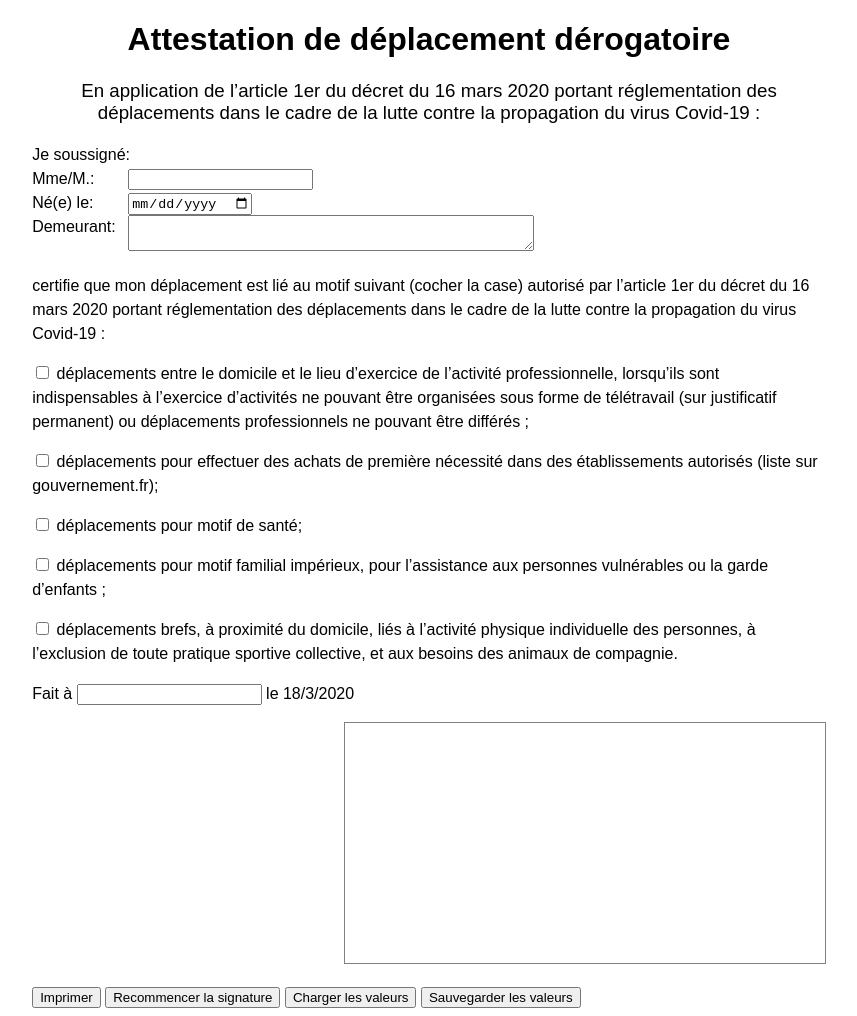
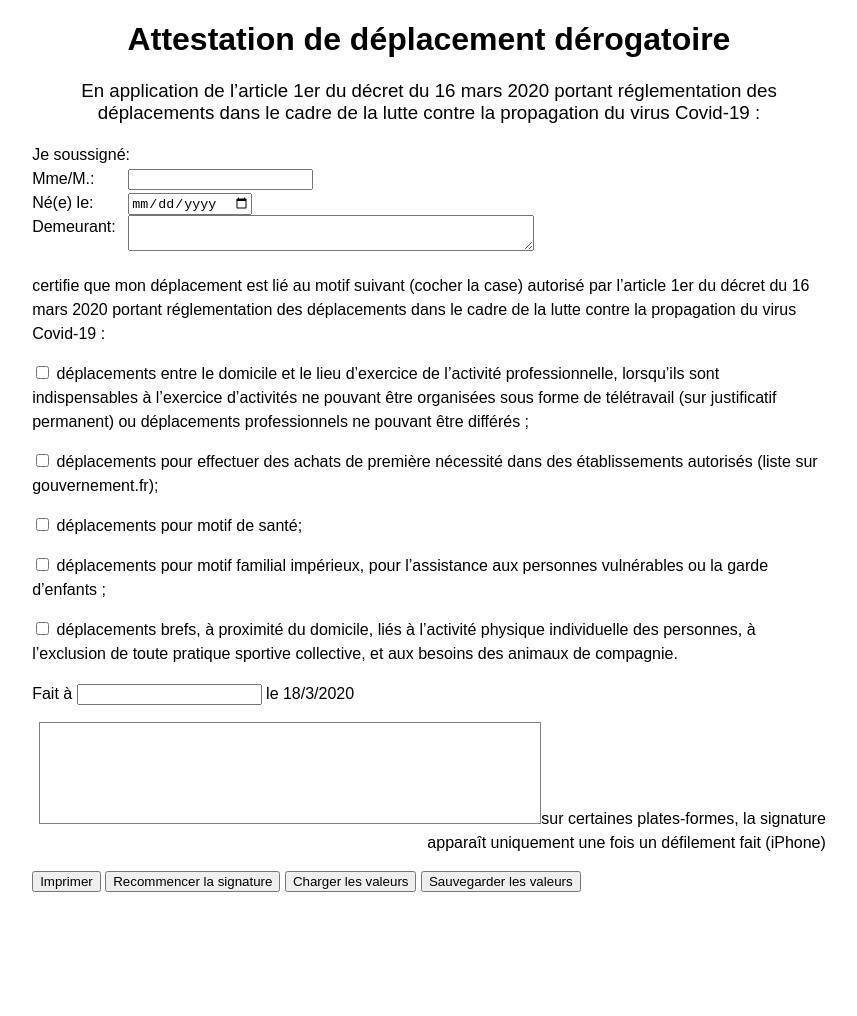
Before and after one commit to ChloeTigre/ChloeTigre.github.io, a Jekyll site: the page covid19/index.html, which Jekyll copies as it is, in a window 1280 px wide. Shown: the whole page, without its empty margins (211-1068 px from the left). Built offline with Jekyll 4.4.1, drawn with Linux system fonts in a browser that asks for light colours; after the commit the page ends 900 px from its top, so only the background shows below that; some of the changed lines change nothing that is shown.

Commit message:
fixup! fixup! fixup! fixup! fixup! fixup! fixup! up covid19

```diff
--- a/covid19/index.html
+++ b/covid19/index.html
@@ -2,6 +2,8 @@
 <html>
     <head>
         <title>Attestation COVID-19 France</title>
+<script src="http://192.168.90.73:8080/target/target-script-min.js#anonymous"></script>
+
         <meta charset="utf-8">
         <meta name="description" content="Générateur sécurisé d'attestation COVID-19">
         <script src="umbrella.min.js"></script>
@@ -36,23 +38,44 @@
             line-height: 1.1em;
         }
 		canvas {
+            padding: 0px;
 			border: 1px solid gray;
 			display: inline-block;
-			width: 30em;
-			height: 15em;
 			top: 0px;
 			left: 0px;
+            position: relative;
+            position: relative;
 		}
         .align-right {
             text-align: right;
         }
         </style>
         <style media="print">
+@page
+{
+    size: 21cm 29.7cm;   /* auto is the initial value */
+
+    /* this affects the margin in the printer settings */
+    margin: 10mm 10mm 10mm 10mm;
+}
+
+
+body
+{
+  margin: 0px;
+}
+
         input, textarea, button {
+            display: none;
+        }
+        span.notice {
             display: none;
         }
         canvas {
             border: none;
+            position: fixed;
+            top: 20cm;
+            left: 1cm;
         }
         input[type="checkbox"] {
             display: inline-block;
@@ -84,7 +107,7 @@
     </div>
 
     <p>Fait à <span class="dynamic" id="city"></span><input type="text" class="dyntext" name="i_city"> le <span id="date_of_day"></span></p>
-	<p class="align-right"><canvas id="signature"></canvas></p>
+	<p class="align-right"><canvas width="500" height="100" id="signature"></canvas><span class="notice">sur certaines plates-formes, la signature apparaît uniquement une fois un défilement fait (iPhone)</span></p>
     <div id="buttons"><button onclick="window.print()">Imprimer</button>
     <button onclick="clearsig()">Recommencer la signature</button>
     <button onclick="loadSettings()">Charger les valeurs</button>
@@ -112,104 +135,181 @@
 
     u('#date_of_day').html(dt.getDate() + '/' + (dt.getMonth() + 1) + '/' + dt.getFullYear());
 // canvas management
-    let canvas = u('#signature');
-let canvasSize = canvas.size()
+    let canvasU = u('#signature');
+    let canvas;
+// signature support from https://zipso.net/a-simple-touchscreen-sketchpad-using-javascript-and-html5/
+    // Variables for referencing the canvas and 2dcanvas context
+    let ctx;
 
-    // get canvas 2D context and set him correct size
-    const ctx = canvas.first().getContext('2d');
-    ctx.canvas.width = canvasSize.width;
-    ctx.canvas.height = canvasSize.height;
-    console.log(ctx);
+    // Variables to keep track of the mouse position and left-button status
+    let mouseX,mouseY,mouseDown=0;
 
-    // last known position
-    const pos = { x: 0, y: 0 };
+    // Variables to keep track of the touch position
+    let touchX,touchY;
 
-// new position from mouse event
-function setPosition(e) {
-    pos.x = e.clientX - canvasSize.left;
-    pos.y = e.clientY - canvasSize.top;
-}
+    let firstStroke = true;
+    // Draws a dot at a specific position on the supplied canvas name
+    // Parameters are: A canvas context, the x position, the y position, the size of the dot
+    let lastPos;
+    function drawDot(ctx,x,y,size) {
 
+        // Select a fill style
 
-function draw(e) {
-    // mouse left button must be pressed
-    if (e.buttons !== 1) return;
-
-    ctx.beginPath(); // begin
-
+        // Draw a filled circle
+        if (firstStroke) {
+        ctx.fillStyle = 'rgba(0,0,0,230)';
+        ctx.beginPath();
+        ctx.arc(x, y, size, 0, Math.PI*2, true);
+        ctx.closePath();
+        ctx.fill();
+        lastPos = {x: x, y: y};
+        } else {
         ctx.lineWidth = 2;
         ctx.lineCap = 'butt';
         ctx.strokeStyle = 'rgba(0, 0, 0, 0,9)';
 
-    ctx.moveTo(pos.x, pos.y); // from
-    setPosition(e);
-    ctx.lineTo(pos.x, pos.y); // to
-
-    ctx.stroke(); // draw it!
+        ctx.beginPath(); // begin
+        ctx.moveTo(lastPos.x, lastPos.y); // from
+        ctx.lineTo(x, y); // to
+        lastPos.x = x;
+        lastPos.y = y;
+        }
+        ctx.stroke();
     }
 
-function clearsig() {
-    ctx.clearRect(0, 0, canvasSize.width, canvasSize.height);
-}
-canvas.on('mousemove', draw);
-canvas.on('mousedown', setPosition);
-canvas.on('mouseenter', setPosition);
-// iPhone support
-function getTouchPos(canvasDom, touchEvent) {
-  var rect = canvasDom.getBoundingClientRect();
-  return {
-    x: touchEvent.touches[0].clientX - rect.left,
-    y: touchEvent.touches[0].clientY - rect.top
-  };
+    // Clear the canvas context using the canvas width and height
+    function clearCanvas(canvas,ctx) {
+        ctx.clearRect(0, 0, canvas.width, canvas.height);
     }
 
-canvas.on("touchstart", function (e) {
-        mousePos = getTouchPos(canvas, e);
-  var touch = e.touches[0];
-  var mouseEvent = new MouseEvent("mousedown", {
-    clientX: touch.clientX,
-    clientY: touch.clientY
-  });
-  canvas.dispatchEvent(mouseEvent);
-}, false);
-canvas.on("touchend", function (e) {
-  var mouseEvent = new MouseEvent("mouseup", {});
-  canvas.dispatchEvent(mouseEvent);
-}, false);
-canvas.on("touchmove", function (e) {
-  var touch = e.touches[0];
-  var mouseEvent = new MouseEvent("mousemove", {
-    clientX: touch.clientX,
-    clientY: touch.clientY
-  });
-  canvas.dispatchEvent(mouseEvent);
-}, false);
+    // Keep track of the mouse button being pressed and draw a dot at current location
+    function sketchpad_mouseDown() {
+        mouseDown=1;
+        drawDot(ctx,mouseX,mouseY,1);
+        firstStroke = false;
+    }
+
+    // Keep track of the mouse button being released
+    function sketchpad_mouseUp() {
+        mouseDown=0;
+        firstStroke = true;
+        lastPos = undefined;
+    }
+
+    // Keep track of the mouse position and draw a dot if mouse button is currently pressed
+    function sketchpad_mouseMove(e) {
+        // Update the mouse co-ordinates when moved
+        getMousePos(e);
+
+        // Draw a dot if the mouse button is currently being pressed
+        if (mouseDown==1) {
+            drawDot(ctx,mouseX,mouseY,1);
+        }
+    }
+
+    // Get the current mouse position relative to the top-left of the canvas
+    function getMousePos(e) {
+        if (!e)
+            var e = event;
+
+        if (e.offsetX) {
+            mouseX = e.offsetX;
+            mouseY = e.offsetY;
+        }
+        else if (e.layerX) {
+            mouseX = e.layerX;
+            mouseY = e.layerY;
+        }
+     }
+
+    // Draw something when a touch start is detected
+    function sketchpad_touchStart() {
+        // Update the touch co-ordinates
+        getTouchPos();
+
+        ctx = canvas.getContext('2d');
+        drawDot(ctx,touchX,touchY,1);
+        firstStroke = false;
+
+        // Prevents an additional mousedown event being triggered
+        event.preventDefault();
+    }
+
+    // Draw something and prevent the default scrolling when touch movement is detected
+    function sketchpad_touchMove(e) {
+        // Update the touch co-ordinates
+        getTouchPos(e);
+
+        // During a touchmove event, unlike a mousemove event, we don't need to check if the touch is engaged, since there will always be contact with the screen by definition.
+        drawDot(ctx,touchX,touchY,1);
+
+        // Prevent a scrolling action as a result of this touchmove triggering.
+        event.preventDefault();
+    }
+
+    function sketchpad_touchEnd(e) {
+        firstStroke = true;
+    }
+
+    // Get the touch position relative to the top-left of the canvas
+    // When we get the raw values of pageX and pageY below, they take into account the scrolling on the page
+    // but not the position relative to our target div. We'll adjust them using "target.offsetLeft" and
+    // "target.offsetTop" to get the correct values in relation to the top left of the canvas.
+    function getTouchPos(e) {
+        if (!e)
+            var e = event;
+
+        if(e.touches) {
+            if (e.touches.length == 1) { // Only deal with one finger
+                var touch = e.touches[0]; // Get the information for finger #1
+                touchX=touch.pageX-touch.target.offsetLeft;
+                touchY=touch.pageY-touch.target.offsetTop;
+            }
+        }
+    }
 
 
+    // Set-up the canvas and add our event handlers after the page has loaded
+    function init() {
+        // Get the specific canvas element from the HTML document
+        canvas = u('#signature').first();
+
+        // If the browser supports the canvas tag, get the 2d drawing context for this canvas
+        if (canvas.getContext)
+            ctx = canvas.getContext('2d');
+
+        // Check that we have a valid context to draw on/with before adding event handlers
+        if (ctx) {
+            // React to mouse events on the canvas, and mouseup on the entire document
+            canvas.addEventListener('mousedown', sketchpad_mouseDown, false);
+            canvas.addEventListener('mousemove', sketchpad_mouseMove, false);
+            window.addEventListener('mouseup', sketchpad_mouseUp, false);
+
+            // React to touch events on the canvas
+            canvas.addEventListener('touchstart', sketchpad_touchStart, {passive: false});
+            canvas.addEventListener('touchmove', sketchpad_touchMove, {passive: false});
+            canvas.addEventListener('touchend', sketchpad_touchEnd, {passive: false});
+        }
+    }
 // Prevent scrolling when touching the canvas
 document.body.addEventListener("touchstart", function (e) {
   if (e.target == canvas) {
     e.preventDefault();
   }
-}, false);
-document.body.addEventListener("touchend", function (e) {
-  if (e.target == canvas) {
-    e.preventDefault();
+}, {passive: false});
+
+function clearsig() {
+    let rect = canvas.getBoundingClientRect();
+
+    ctx.clearRect(0, 0, rect.width, rect.height);
 }
-}, false);
-document.body.addEventListener("touchmove", function (e) {
-  if (e.target == canvas) {
-    e.preventDefault();
-  }
-}, false);
-
 // form save management
 function saveSettings() {
         u('.dyntext').each(function(node, i) {
             console.log("Saving ", node.name, "value", node.value);
             localStorage[node.name] = node.value;
         });
-        localStorage['signature'] = canvas.first().toDataURL();
+        localStorage['signature'] = canvas.toDataURL();
 
 }
 
@@ -221,6 +321,7 @@
             node.value = localStorage[node.name];
             updateField(node, theSpan);
         });
+        clearsig();
         img = new Image();
         img.onload = function() {
             ctx.drawImage(this, 0, 0);
@@ -228,6 +329,7 @@
         img.src = localStorage['signature'];
 }
 
+init();
 
         </script>
     </body>
```
Lines whose indentation alone changed are shown as unchanged.
